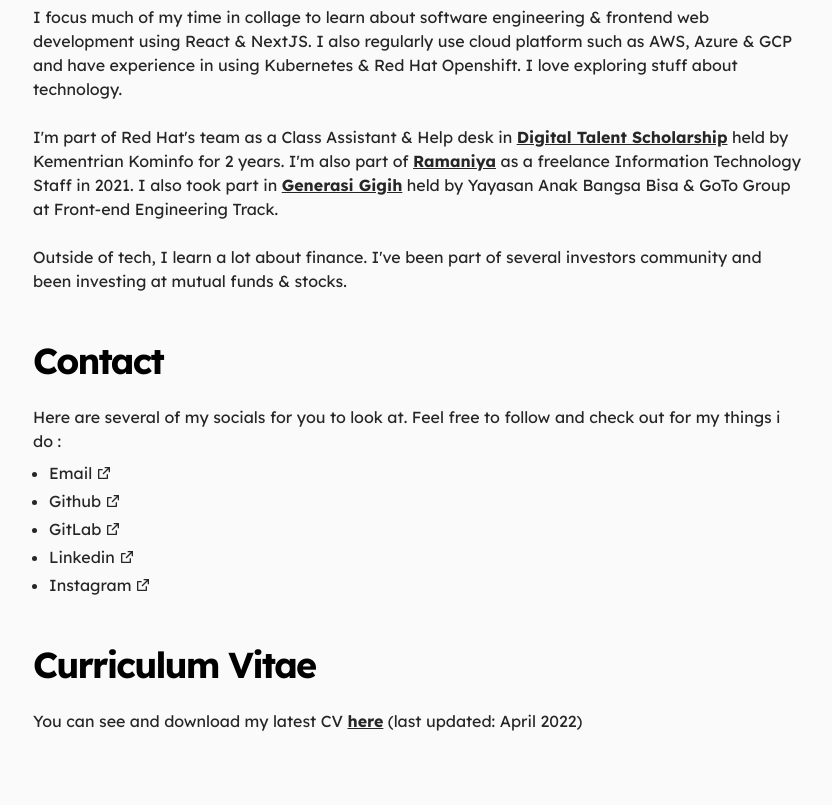
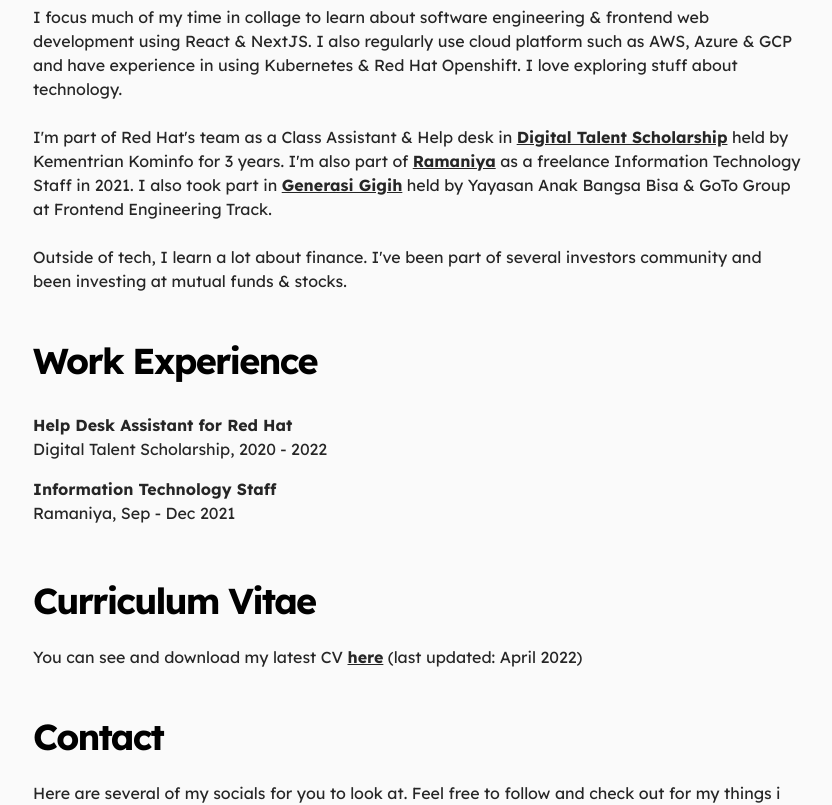
Before and after one commit to irfan44/irfannm, a Next.js app: page /about in a window 1280 px wide. Shown: the part 640-1445 px from the top of the page, without its empty margins (223-1055 px from the left). Built offline with nearby package versions, Linux system fonts and the light colour scheme.

Commit message:
feat: add work experience section in about page

```diff
--- a/components/about/AboutMe/index.tsx
+++ b/components/about/AboutMe/index.tsx
@@ -46,7 +46,7 @@ const AboutMe = () => {
                 Digital Talent Scholarship
               </a>
             </Link>{' '}
-            held by Kementrian Kominfo for 2 years. I&apos;m also part of{' '}
+            held by Kementrian Kominfo for 3 years. I&apos;m also part of{' '}
             <Link href="https://ramaniya.id/">
               <a
                 target="_blank"
@@ -67,7 +67,7 @@ const AboutMe = () => {
                 Generasi Gigih
               </a>
             </Link>{' '}
-            held by Yayasan Anak Bangsa Bisa & GoTo Group at Front-end
+            held by Yayasan Anak Bangsa Bisa & GoTo Group at Frontend
             Engineering Track.
           </p>
           <p>
--- /dev/null
+++ b/components/about/WorkExperience/index.tsx
@@ -0,0 +1,60 @@
+import { Disclosure } from '@headlessui/react';
+
+const WorkExperience = () => {
+  const workExperience = [
+    {
+      title: 'Help Desk Assistant for Red Hat',
+      company: 'Digital Talent Scholarship',
+      year: '2020 - 2022',
+      responsibility: [
+        'Helping in managing Red Hat training LMS',
+        'Preparing & managing live sessions at every weekdays',
+        'Collaborating with instructor & replying training participant questions',
+        'Communicating & reporting to Digital Talent Scholarship team',
+      ],
+    },
+    {
+      title: 'Information Technology Staff',
+      company: 'Ramaniya',
+      year: 'Sep - Dec 2021',
+      responsibility: [
+        'Managing and maintaining in-house IT infrastructure',
+        'Managing and maintaining company website',
+        'Helping non IT staff in IT related problems',
+      ],
+    },
+  ];
+  return (
+    <div>
+      <div className="mb-6">
+        <h2>Work Experience</h2>
+      </div>
+      <div className="flex flex-col">
+        {workExperience.map((work) => {
+          return (
+            <Disclosure key={work.title}>
+              <Disclosure.Button className="py-2 text-left">
+                <div>
+                  <p className="font-bold">{work.title}</p>
+                  <p>
+                    {work.company}, {work.year}
+                  </p>
+                </div>
+              </Disclosure.Button>
+              <Disclosure.Panel>
+                <p>Responsible for :</p>
+                <ul className="list-disc ml-5">
+                  {work.responsibility.map((responsibility) => {
+                    return <li key={responsibility}>{responsibility}</li>;
+                  })}
+                </ul>
+              </Disclosure.Panel>
+            </Disclosure>
+          );
+        })}
+      </div>
+    </div>
+  );
+};
+
+export default WorkExperience;
--- a/components/footer/index.tsx
+++ b/components/footer/index.tsx
@@ -9,7 +9,7 @@ const Footer = () => {
   return (
     <footer className="mt-32 mb-6">
       <Container>
-        <div className="rounded-3xl px-6">
+        <div className="rounded-3xl">
           <div className="flex py-12">
             <div className="flex-1 mx-auto md:mx-0 md:text-left">
               <div className="flex flex-col list-none space-y-1 md:hidden">
--- /dev/null
+++ b/components/home/ReadMore/index.tsx
@@ -0,0 +1,20 @@
+import Link from 'next/link';
+import { HiArrowNarrowRight } from 'react-icons/hi';
+
+const ReadMore = () => {
+  return (
+    <div className="mt-4 font-medium">
+      <Link href="/blog">
+        <a>
+          <div className="flex items-center space-x-1 font-medium hover:cursor-pointer text-black dark:text-white">
+            <p>Read all posts</p>
+            <p className="text-xl">
+              <HiArrowNarrowRight />
+            </p>
+          </div>
+        </a>
+      </Link>
+    </div>
+  );
+};
+export default ReadMore;
--- a/pages/about.tsx
+++ b/pages/about.tsx
@@ -1,6 +1,7 @@
 import AboutMe from 'components/about/AboutMe';
 import CurriculumVitae from 'components/about/CurriculumVitae';
 import SocialContact from 'components/about/SocialContact';
+import WorkExperience from 'components/about/WorkExperience';
 import Meta from 'components/common/Meta';
 import Container from 'components/layouts/Container';
 import Layout from 'components/layouts/Layout';
@@ -18,8 +19,9 @@ const About = () => {
         <Container>
           <div className="space-y-12 max-w-3xl mx-auto">
             <AboutMe />
+            <WorkExperience />
+            <CurriculumVitae />
             <SocialContact />
-            <CurriculumVitae />
           </div>
         </Container>
       </Layout>
--- a/pages/index.tsx
+++ b/pages/index.tsx
@@ -1,9 +1,7 @@
-import { useRouter } from 'next/router';
-import { HiArrowNarrowRight } from 'react-icons/hi';
 import PostsList from 'components/blog/PostsList';
-import Button from 'components/common/Button';
 import Meta from 'components/common/Meta';
 import HeroSection from 'components/home/HeroSection';
+import ReadMore from 'components/home/ReadMore';
 import Container from 'components/layouts/Container';
 import Layout from 'components/layouts/Layout';
 import Section from 'components/layouts/Section';
@@ -11,8 +9,6 @@ import { getAllPosts } from 'lib/api';
 import AllPosts from 'types/all-posts';
 
 const Index = ({ allPosts }: AllPosts) => {
-  const router = useRouter();
-
   const latestPosts = allPosts.slice(0, 4);
 
   const pageMeta = {
@@ -20,11 +16,6 @@ const Index = ({ allPosts }: AllPosts) => {
     description: "Irfan Nurghiffari Muhajir's personal website",
     ogImage: '/assets/images/irfan.jpeg',
   };
-
-  const handleReadAllPosts = () => {
-    router.push('/blog');
-  };
-
   return (
     <>
       <Meta data={pageMeta} />
@@ -37,16 +28,7 @@ const Index = ({ allPosts }: AllPosts) => {
                 <Section title="Latest Posts">
                   <PostsList posts={latestPosts} />
                 </Section>
-                <div className="mt-4 font-medium">
-                  <Button title="Read all posts" onClick={handleReadAllPosts}>
-                    <div className="flex items-center space-x-1 font-medium hover:cursor-pointer text-black dark:text-white">
-                      <p>Read all posts</p>
-                      <p className="text-xl">
-                        <HiArrowNarrowRight />
-                      </p>
-                    </div>
-                  </Button>
-                </div>
+                <ReadMore />
               </div>
             )}
           </div>
```
